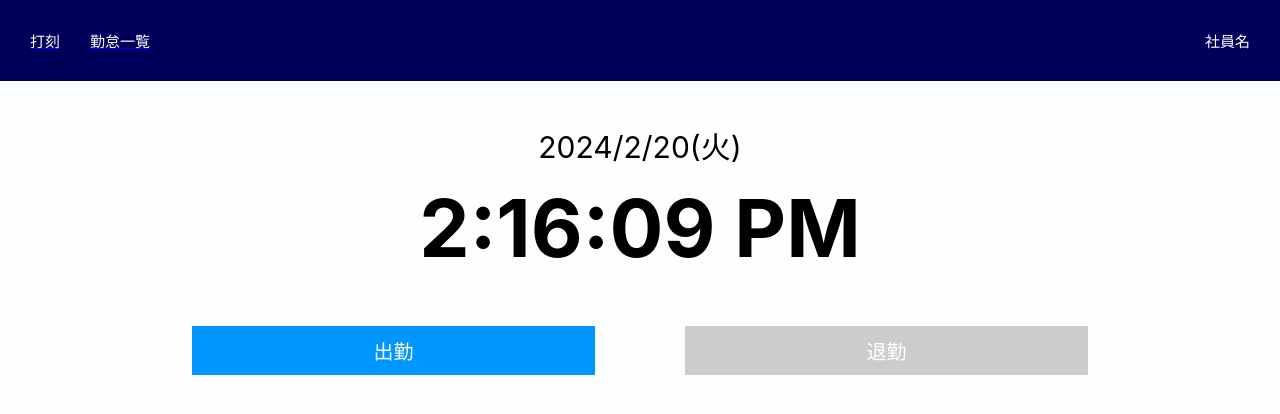
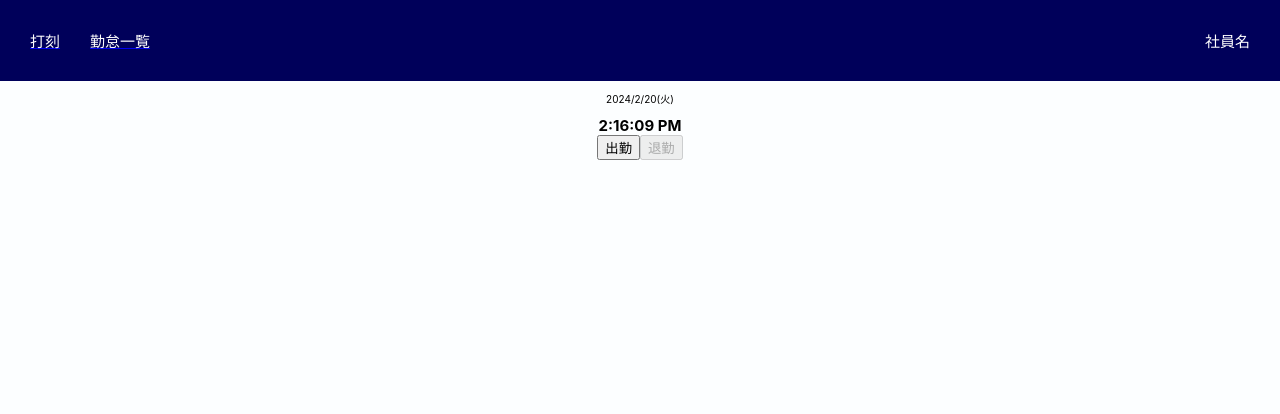
Before and after one commit to Ryota-01/attendance_app, a React (Create React App) app: page / in a window 1280 px wide. Shown: the top 414 px of the page. Built offline with nearby package versions, Linux system fonts and the light colour scheme.

Commit message:
cssの編集

```diff
--- a/src/css/AttendanceButton.css
+++ b/src/css/AttendanceButton.css
@@ -1,4 +1,4 @@
-.attendanceButton {
+/* .attendanceButton {
   margin: 20px auto;
   width: 70%;
   display: flex;
@@ -20,4 +20,4 @@
 .outButton:disabled {
   background: #ccc;
   cursor: not-allowed;
-}
+} */
--- a/src/css/AttendanceList.css
+++ b/src/css/AttendanceList.css
@@ -1,4 +1,4 @@
-.attendanceList_wrapper {
+/* .attendanceList_wrapper {
   width: 80%;
   padding: 36px 0;
   margin: 0 auto;
@@ -8,20 +8,20 @@
 .attendanceList_head {
   font-size: 3rem;
 }
-
+/*
 .attendanceMonth {
   font-size: 1.7rem;
   padding: 20px 0;
   display: flex;
   justify-content: center;
   margin-left:0;
-}
+} */
 
 .currentMonth {
   padding: 0 24px;
 }
 
-/* table共通スタイル */
+table共通スタイル
 table {
   border: 1px solid black;
   border-collapse: collapse;
@@ -46,11 +46,11 @@ td {
   letter-spacing: 0.2rem;
   border: 1px solid;
 }
-
+/*
 .attendanceTotal_table th{
   padding: 8px 12px;
 }
 
 .attendanceList_table {
   width: 100%;
-}
+} */
--- a/src/css/DigitalClock.css
+++ b/src/css/DigitalClock.css
@@ -1,4 +1,4 @@
-.databoxWrapper {
+/* .databoxWrapper {
   padding: 30px 0;
 }
 
@@ -11,4 +11,4 @@
 .currentTime {
   margin: 0;
   font-size: 8rem;
-}
+} */
```
